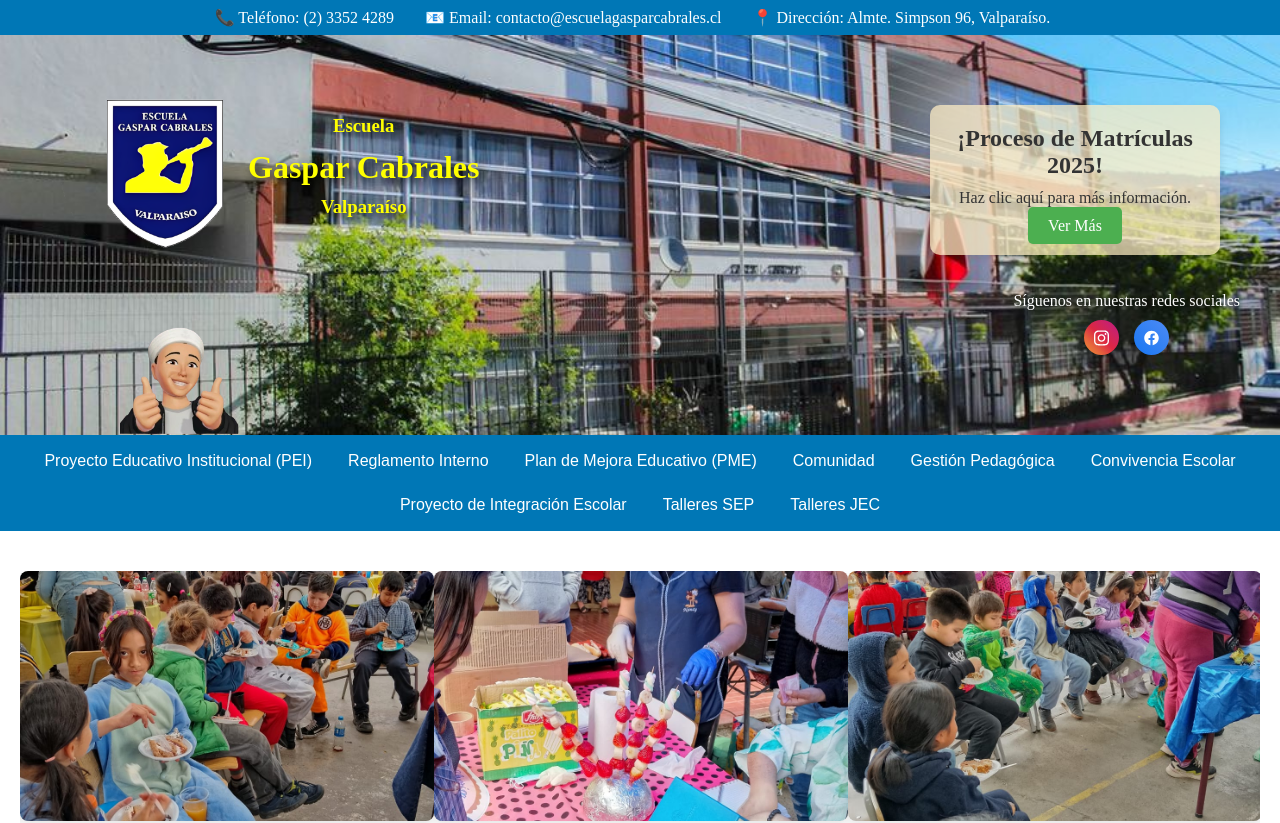
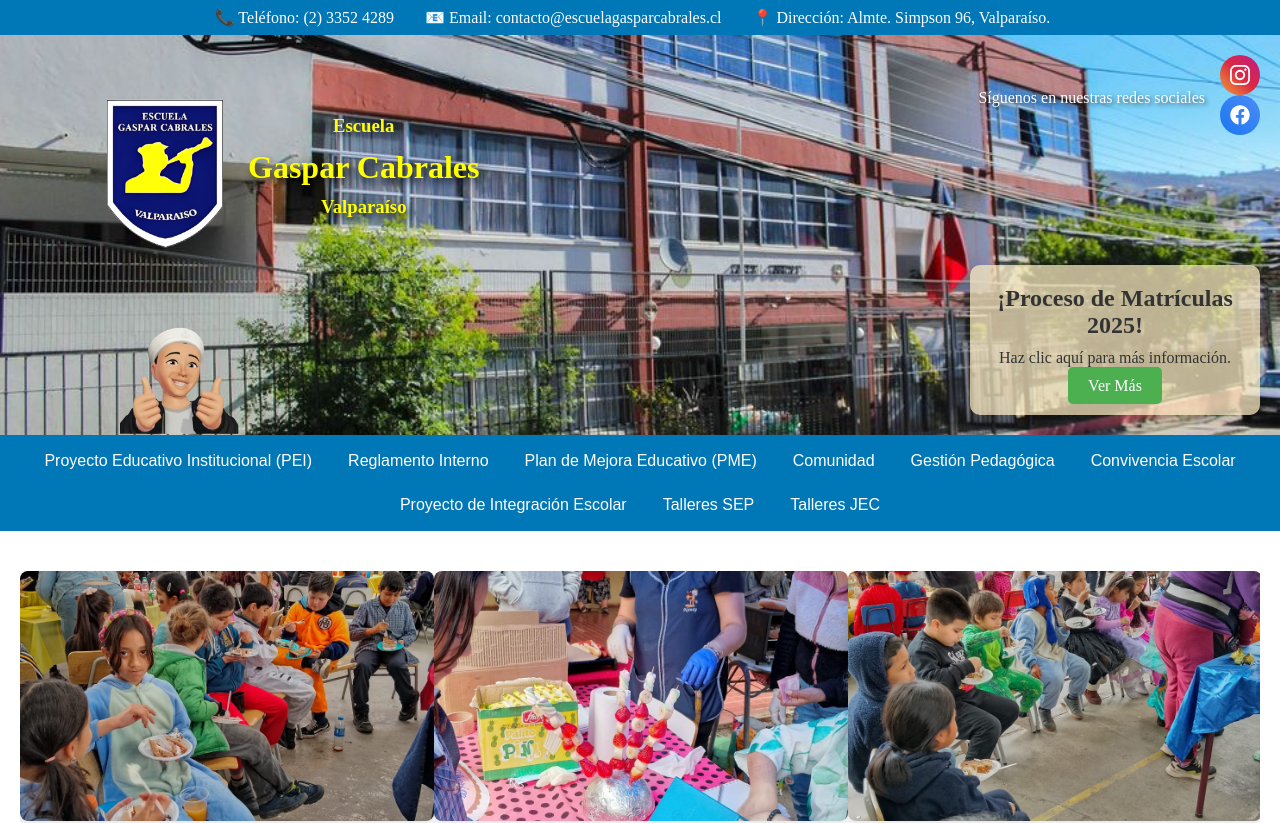
Before and after one commit to kobepkr/Gaspar, a React (Vite) app: page / in a window 1280 px wide. Shown: the top 823 px of the page. Built offline with nearby package versions, Linux system fonts and the light colour scheme.

Commit message:
cambie la cartila con las redes sociales

```diff
--- a/src/components/Banner.css
+++ b/src/components/Banner.css
@@ -5,7 +5,6 @@
   height: 400px; /* Ajustar la altura del banner */
   box-sizing: border-box;
   position: relative;
-  /* Se eliminó la propiedad background-attachment: fixed; */
 }
 
 /* Fondo oscuro encima de la imagen */
@@ -53,11 +52,61 @@
   line-height: 1.2;
 }
 
+/* Estilos para los íconos de redes sociales dentro del banner */
+.social-media {
+  position: absolute;
+  top: 20px; /* Coloca los íconos en la parte superior */
+  right: 20px; /* Mueve los íconos hacia la derecha */
+  display: flex; /* Usamos flexbox */
+  flex-direction: row; /* Alineación horizontal (de izquierda a derecha) */
+  gap: 15px; /* Espacio entre los íconos */
+  align-items: center; /* Asegura que los íconos estén alineados verticalmente */
+}
+
+/* Estilo para el texto de redes sociales */
+.social-media p {
+  font-size: 1rem;
+  text-shadow: 2px 2px 4px rgba(0, 0, 0, 0.6);
+  margin-bottom: 10px;
+  color: white;
+}
+
+/* Estilos para los íconos de Instagram y Facebook */
+.instagram-icon, .facebook-icon {
+  font-size: 24px; /* Tamaño ajustado para los íconos */
+  color: #fff;
+  border-radius: 50%; /* Hace que el contorno sea circular */
+  padding: 10px; /* Padding ajustado */
+  cursor: pointer;
+  transition: transform 0.3s ease, box-shadow 0.3s ease;
+  width: 20px; /* Tamaño del círculo */
+  height: 20px; /* Tamaño del círculo */
+  display: flex;
+  justify-content: center;
+  align-items: center; /* Centra el ícono dentro del círculo */
+}
+
+/* Fondo para el ícono de Instagram */
+.instagram-icon {
+  background: linear-gradient(45deg, #f09433, #e6683c, #dc2743, #cc2366, #bc1888);
+}
+
+/* Fondo para el ícono de Facebook */
+.facebook-icon {
+  background: linear-gradient(45deg, #1877f2, #4e8bf5);
+}
+
+/* Efecto de hover */
+.social-icons a:hover {
+  transform: scale(1.2);
+  box-shadow: 0 0 10px rgba(0, 0, 0, 0.2);
+}
+
 /* Card de Matrículas */
 .matriculas-card {
   position: absolute;
-  bottom: 180px;
-  right: 60px;
+  bottom: 20px; /* Coloca la tarjeta en la parte inferior */
+  right: 20px;  /* Coloca la tarjeta a la derecha */
   background-color: #ffefc5b7;
   color: #333333;
   padding: 20px;
@@ -94,62 +143,6 @@
   background-color: #388e3c; /* Color más oscuro al pasar el cursor */
 }
 
-/* Estilos para los íconos de redes sociales */
-.social-media {
-  position: absolute;
-  bottom: 80px;
-  right: 40px;
-  text-align: center;
-  display: flex;
-  flex-direction: column;
-  align-items: center;
-}
-
-.social-media p {
-  font-size: 1rem;
-  text-shadow: 2px 2px 4px rgba(0, 0, 0, 0.6);
-  margin-bottom: 10px;
-  color: white; /* Esto hará que el texto sea blanco */
-}
-
-/* Contenedor de los íconos */
-.social-icons {
-  display: flex;
-  gap: 15px;
-}
-
-/* Estilo para los íconos de Instagram y Facebook */
-.instagram-icon, .facebook-icon {
-  font-size: 20px; /* Puedes ajustar el tamaño del ícono si es necesario */
-  color: #fff;
-  border-radius: 50%; /* Hace que el contorno sea circular */
-  padding: 10px; /* Reduce el padding para un círculo más pequeño */
-  cursor: pointer;
-  transition: transform 0.3s ease, box-shadow 0.3s ease;
-  width: 15px; /* Tamaño del círculo */
-  height: 15px; /* Mantener la altura igual para que sea circular */
-  display: flex;
-  justify-content: center;
-  align-items: center; /* Centra el ícono dentro del círculo */
-}
-
-/* Fondo para el ícono de Instagram */
-.instagram-icon {
-  background: linear-gradient(45deg, #f09433, #e6683c, #dc2743, #cc2366, #bc1888);
-}
-
-/* Fondo para el ícono de Facebook */
-.facebook-icon {
-  background: linear-gradient(45deg, #1877f2, #4e8bf5);
-}
-
-/* Efecto de hover */
-.social-icons a:hover {
-  transform: scale(1.2);
-  box-shadow: 0 0 10px rgba(0, 0, 0, 0.2);
-}
-
-
 /* Responsividad para pantallas más pequeñas */
 @media (max-width: 768px) {
   .matriculas-card {
@@ -173,12 +166,12 @@
   }
 
   .social-media {
-    bottom: 20px;
-    right: 20px;
+    top: 20px;
+    right: 20px; /* Ajustamos la ubicación para pantallas pequeñas */
   }
 
   .social-icons {
-    gap: 10px;
+    gap: 20px;
   }
 }
 
@@ -191,8 +184,6 @@
   height: auto;
   transition: transform 0.3s ease;
 }
-
-
 
 /* Efecto de rebote al pasar el mouse */
 .corner-image:hover {
--- a/src/components/Banner.jsx
+++ b/src/components/Banner.jsx
@@ -30,6 +30,7 @@ const Banner = () => {
   <Link to="/matricula" className="btn-matriculas">Ver Más</Link>
 </div>
 
+
       {/* Imagen en la parte inferior derecha */}
       <img src={cornerImage} alt="Gaspar" className="corner-image" />
 
```
Lines whose indentation alone changed are shown as unchanged.
